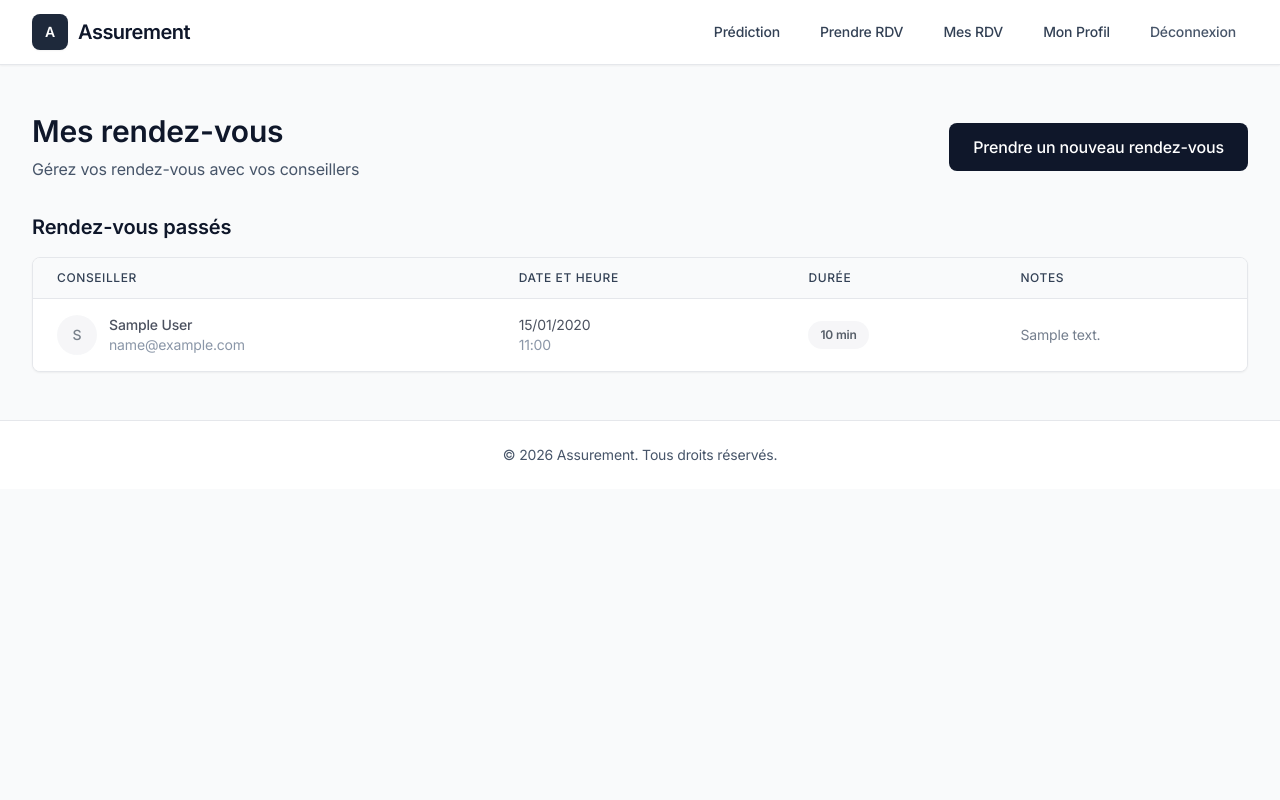
After one commit to VibeDylan/assurment, a Django app: page /appointments/ in a window 1280 px wide. The commit adds this page. Run offline with Django 5.2, Linux system fonts and the light colour scheme; a user stored in the database is signed in; tables that the repository leaves empty hold one stand-in row (values such as "Sample post"); some libraries are stand-ins or nearby versions.

Commit message:
add take appointment view for client

```diff
--- a/insurance_web/urls.py
+++ b/insurance_web/urls.py
@@ -12,6 +12,10 @@ urlpatterns = [
     path('signup/', views.signup, name='signup'),
     path('profile/', views.profile, name='profile'),
     path('predict/', views.predict, name='predict'),
+    path('conseillers/', views.conseillers_list, name='conseillers_list'),
+    path('conseiller/<int:conseiller_id>/availability/', views.conseiller_availability, name='conseiller_availability'),
+    path('conseiller/<int:conseiller_id>/book/', views.create_appointment, name='create_appointment'),
+    path('appointments/', views.my_appointments, name='my_appointments'),
     path('conseiller/', conseiller_views.conseiller_dashboard, name='conseiller_dashboard'),
     path('conseiller/predict/', conseiller_views.conseiller_predict_for_client, name='conseiller_predict'),
     path('conseiller/predict/<int:client_id>/', conseiller_views.conseiller_predict_for_client, name='conseiller_predict_client'),
--- a/insurance_web/views/user_views.py
+++ b/insurance_web/views/user_views.py
@@ -1,8 +1,12 @@
-from django.shortcuts import render, redirect
+from django.shortcuts import render, redirect, get_object_or_404
 from django.contrib.auth import login, logout
 from django.contrib.auth.decorators import login_required
+from django.contrib.auth.models import User
 from django.contrib import messages
-from ..forms import CustomUserCreationForm, PredictionForm
+from django.utils import timezone
+from datetime import datetime, timedelta
+from ..forms import CustomUserCreationForm, PredictionForm, AppointmentForm
+from ..models import Appointment, Profile
 from ..prediction_service import calculate_insurance_premium
 
 
@@ -69,3 +73,114 @@ def predict(request):
         'predicted_amount': predicted_amount,
         'profile': profile
     })
+
+
+@login_required
+def conseillers_list(request):
+    conseillers = User.objects.filter(profile__role='conseiller')
+    return render(request, 'conseillers_list.html', {
+        'conseillers': conseillers,
+    })
+
+
+@login_required
+def conseiller_availability(request, conseiller_id):
+    conseiller = get_object_or_404(User, id=conseiller_id, profile__role='conseiller')
+
+    existing_appointments = Appointment.objects.filter(
+        conseiller=conseiller,
+        date_time__gte=timezone.now()
+    ).order_by('date_time')
+
+    date_filter = request.GET.get('date')
+    selected_date = None
+    available_slots = []
+
+    if date_filter:
+        try:
+            selected_date = datetime.strptime(date_filter, '%Y-%m-%d').date()
+            start_datetime = timezone.make_aware(datetime.combine(selected_date, datetime.min.time()))
+            end_datetime = start_datetime + timedelta(days=1)
+
+            booked_slots = set()
+            for apt in existing_appointments.filter(
+                date_time__gte=start_datetime,
+                date_time__lt=end_datetime
+            ):
+                slot_start = apt.date_time.replace(minute=0, second=0, microsecond=0)
+                for i in range(apt.duration_minutes // 30):
+                    booked_slots.add(slot_start + timedelta(minutes=i * 30))
+
+            start_hour = 9
+            end_hour = 18
+            current_slot = start_datetime.replace(hour=start_hour)
+
+            while current_slot.hour < end_hour:
+                if current_slot not in booked_slots and current_slot > timezone.now():
+                    available_slots.append(current_slot)
+                current_slot += timedelta(minutes=30)
+        except ValueError:
+            pass
+
+    return render(request, 'conseiller_availability.html', {
+        'conseiller': conseiller,
+        'existing_appointments': existing_appointments,
+        'selected_date': selected_date,
+        'available_slots': available_slots,
+    })
+
+
+@login_required
+def create_appointment(request, conseiller_id):
+    conseiller = get_object_or_404(User, id=conseiller_id, profile__role='conseiller')
+
+    if request.method == 'POST':
+        form = AppointmentForm(request.POST)
+        if form.is_valid():
+            date_time = form.cleaned_data['date_time']
+            duration_minutes = form.cleaned_data['duration_minutes']
+            notes = form.cleaned_data.get('notes', '')
+
+            if date_time <= timezone.now():
+                messages.error(request, 'Vous ne pouvez pas réserver un créneau dans le passé.')
+            else:
+                conflicting_appointments = Appointment.objects.filter(
+                    conseiller=conseiller,
+                    date_time__lt=date_time + timedelta(minutes=duration_minutes),
+                    date_time__gte=date_time - timedelta(minutes=duration_minutes)
+                )
+
+                if conflicting_appointments.exists():
+                    messages.error(request, 'Ce créneau n\'est plus disponible. Veuillez en choisir un autre.')
+                else:
+                    appointment = Appointment.objects.create(
+                        conseiller=conseiller,
+                        client=request.user,
+                        date_time=date_time,
+                        duration_minutes=duration_minutes,
+                        notes=notes
+                    )
+                    messages.success(request, f'Rendez-vous confirmé avec {conseiller.get_full_name() or conseiller.username} le {date_time.strftime("%d/%m/%Y à %H:%M")}.')
+                    return redirect('insurance_web:my_appointments')
+    else:
+        form = AppointmentForm()
+
+    return render(request, 'create_appointment.html', {
+        'conseiller': conseiller,
+        'form': form,
+    })
+
+
+@login_required
+def my_appointments(request):
+    appointments = Appointment.objects.filter(
+        client=request.user
+    ).order_by('date_time')
+
+    upcoming = appointments.filter(date_time__gte=timezone.now())
+    past = appointments.filter(date_time__lt=timezone.now())
+
+    return render(request, 'my_appointments.html', {
+        'upcoming_appointments': upcoming,
+        'past_appointments': past,
+    })
--- a/templates/base.html
+++ b/templates/base.html
@@ -39,6 +39,12 @@
                         <a href="{% url 'insurance_web:predict' %}" class="text-slate-700 hover:text-slate-900 px-3 py-2 text-sm font-medium transition-colors">
                             Prédiction
                         </a>
+                        <a href="{% url 'insurance_web:conseillers_list' %}" class="text-slate-700 hover:text-slate-900 px-3 py-2 text-sm font-medium transition-colors">
+                            Prendre RDV
+                        </a>
+                        <a href="{% url 'insurance_web:my_appointments' %}" class="text-slate-700 hover:text-slate-900 px-3 py-2 text-sm font-medium transition-colors">
+                            Mes RDV
+                        </a>
                         <a href="{% url 'insurance_web:profile' %}" class="text-slate-700 hover:text-slate-900 px-3 py-2 text-sm font-medium transition-colors">
                             Mon Profil
                         </a>
--- /dev/null
+++ b/templates/my_appointments.html
@@ -0,0 +1,150 @@
+{% extends 'base.html' %}
+
+{% block title %}Mes rendez-vous - Assurement{% endblock %}
+
+{% block content %}
+<div class="max-w-7xl mx-auto px-4 sm:px-6 lg:px-8 py-12">
+    <div class="mb-8 flex items-center justify-between">
+        <div>
+            <h1 class="text-3xl font-semibold text-slate-900 mb-2">Mes rendez-vous</h1>
+            <p class="text-slate-600">Gérez vos rendez-vous avec vos conseillers</p>
+        </div>
+        <a href="{% url 'insurance_web:conseillers_list' %}" class="px-6 py-3 bg-slate-900 hover:bg-slate-800 text-white font-medium rounded-lg transition-colors">
+            Prendre un nouveau rendez-vous
+        </a>
+    </div>
+
+    {% if upcoming_appointments %}
+        <div class="mb-8">
+            <h2 class="text-xl font-semibold text-slate-900 mb-4">Rendez-vous à venir</h2>
+            <div class="bg-white rounded-lg border border-gray-200 shadow-sm overflow-hidden">
+                <div class="overflow-x-auto">
+                    <table class="min-w-full divide-y divide-gray-200">
+                        <thead class="bg-gray-50">
+                            <tr>
+                                <th class="px-6 py-3 text-left text-xs font-medium text-slate-700 uppercase tracking-wider">Conseiller</th>
+                                <th class="px-6 py-3 text-left text-xs font-medium text-slate-700 uppercase tracking-wider">Date et heure</th>
+                                <th class="px-6 py-3 text-left text-xs font-medium text-slate-700 uppercase tracking-wider">Durée</th>
+                                <th class="px-6 py-3 text-left text-xs font-medium text-slate-700 uppercase tracking-wider">Notes</th>
+                            </tr>
+                        </thead>
+                        <tbody class="bg-white divide-y divide-gray-200">
+                            {% for appointment in upcoming_appointments %}
+                                <tr class="hover:bg-gray-50 transition-colors">
+                                    <td class="px-6 py-4 whitespace-nowrap">
+                                        <div class="flex items-center">
+                                            <div class="w-10 h-10 bg-blue-100 rounded-full flex items-center justify-center mr-3">
+                                                <span class="text-blue-600 font-medium text-sm">
+                                                    {{ appointment.conseiller.get_full_name|default:appointment.conseiller.username|first|upper }}
+                                                </span>
+                                            </div>
+                                            <div>
+                                                <div class="text-sm font-medium text-slate-900">
+                                                    {{ appointment.conseiller.get_full_name|default:appointment.conseiller.username }}
+                                                </div>
+                                                <div class="text-sm text-slate-500">{{ appointment.conseiller.email }}</div>
+                                            </div>
+                                        </div>
+                                    </td>
+                                    <td class="px-6 py-4 whitespace-nowrap">
+                                        <div class="text-sm text-slate-900">{{ appointment.date_time|date:"d/m/Y" }}</div>
+                                        <div class="text-sm text-slate-500">{{ appointment.date_time|date:"H:i" }}</div>
+                                    </td>
+                                    <td class="px-6 py-4 whitespace-nowrap">
+                                        <span class="px-3 py-1 inline-flex text-xs leading-5 font-semibold rounded-full bg-blue-100 text-blue-800">
+                                            {{ appointment.duration_minutes }} min
+                                        </span>
+                                    </td>
+                                    <td class="px-6 py-4">
+                                        <div class="text-sm text-slate-600">
+                                            {% if appointment.notes %}
+                                                {{ appointment.notes|truncatewords:10 }}
+                                            {% else %}
+                                                <span class="text-slate-400">Aucune note</span>
+                                            {% endif %}
+                                        </div>
+                                    </td>
+                                </tr>
+                            {% endfor %}
+                        </tbody>
+                    </table>
+                </div>
+            </div>
+        </div>
+    {% endif %}
+
+    {% if past_appointments %}
+        <div>
+            <h2 class="text-xl font-semibold text-slate-900 mb-4">Rendez-vous passés</h2>
+            <div class="bg-white rounded-lg border border-gray-200 shadow-sm overflow-hidden">
+                <div class="overflow-x-auto">
+                    <table class="min-w-full divide-y divide-gray-200">
+                        <thead class="bg-gray-50">
+                            <tr>
+                                <th class="px-6 py-3 text-left text-xs font-medium text-slate-700 uppercase tracking-wider">Conseiller</th>
+                                <th class="px-6 py-3 text-left text-xs font-medium text-slate-700 uppercase tracking-wider">Date et heure</th>
+                                <th class="px-6 py-3 text-left text-xs font-medium text-slate-700 uppercase tracking-wider">Durée</th>
+                                <th class="px-6 py-3 text-left text-xs font-medium text-slate-700 uppercase tracking-wider">Notes</th>
+                            </tr>
+                        </thead>
+                        <tbody class="bg-white divide-y divide-gray-200">
+                            {% for appointment in past_appointments %}
+                                <tr class="hover:bg-gray-50 transition-colors opacity-75">
+                                    <td class="px-6 py-4 whitespace-nowrap">
+                                        <div class="flex items-center">
+                                            <div class="w-10 h-10 bg-gray-100 rounded-full flex items-center justify-center mr-3">
+                                                <span class="text-gray-600 font-medium text-sm">
+                                                    {{ appointment.conseiller.get_full_name|default:appointment.conseiller.username|first|upper }}
+                                                </span>
+                                            </div>
+                                            <div>
+                                                <div class="text-sm font-medium text-slate-900">
+                                                    {{ appointment.conseiller.get_full_name|default:appointment.conseiller.username }}
+                                                </div>
+                                                <div class="text-sm text-slate-500">{{ appointment.conseiller.email }}</div>
+                                            </div>
+                                        </div>
+                                    </td>
+                                    <td class="px-6 py-4 whitespace-nowrap">
+                                        <div class="text-sm text-slate-900">{{ appointment.date_time|date:"d/m/Y" }}</div>
+                                        <div class="text-sm text-slate-500">{{ appointment.date_time|date:"H:i" }}</div>
+                                    </td>
+                                    <td class="px-6 py-4 whitespace-nowrap">
+                                        <span class="px-3 py-1 inline-flex text-xs leading-5 font-semibold rounded-full bg-gray-100 text-gray-800">
+                                            {{ appointment.duration_minutes }} min
+                                        </span>
+                                    </td>
+                                    <td class="px-6 py-4">
+                                        <div class="text-sm text-slate-600">
+                                            {% if appointment.notes %}
+                                                {{ appointment.notes|truncatewords:10 }}
+                                            {% else %}
+                                                <span class="text-slate-400">Aucune note</span>
+                                            {% endif %}
+                                        </div>
+                                    </td>
+                                </tr>
+                            {% endfor %}
+                        </tbody>
+                    </table>
+                </div>
+            </div>
+        </div>
+    {% endif %}
+
+    {% if not upcoming_appointments and not past_appointments %}
+        <div class="bg-white rounded-lg border border-gray-200 shadow-sm p-12 text-center">
+            <div class="w-16 h-16 bg-gray-100 rounded-full flex items-center justify-center mx-auto mb-4">
+                <svg class="w-8 h-8 text-gray-400" fill="none" stroke="currentColor" viewBox="0 0 24 24">
+                    <path stroke-linecap="round" stroke-linejoin="round" stroke-width="2" d="M8 7V3m8 4V3m-9 8h10M5 21h14a2 2 0 002-2V7a2 2 0 00-2-2H5a2 2 0 00-2 2v12a2 2 0 002 2z"></path>
+                </svg>
+            </div>
+            <h3 class="text-lg font-medium text-slate-900 mb-2">Aucun rendez-vous</h3>
+            <p class="text-slate-600 mb-6">Vous n'avez pas encore de rendez-vous planifiés.</p>
+            <a href="{% url 'insurance_web:conseillers_list' %}" class="inline-block px-6 py-3 bg-slate-900 hover:bg-slate-800 text-white font-medium rounded-lg transition-colors">
+                Prendre un rendez-vous
+            </a>
+        </div>
+    {% endif %}
+</div>
+{% endblock %}
```
Also changed, not shown: insurance_web/forms.py (+31 -0 lines), insurance_web/views/__init__.py (+9 -2 lines), templates/conseiller_availability.html (added, +82 -0 lines), templates/conseillers_list.html (added, +60 -0 lines), templates/create_appointment.html (added, +79 -0 lines).
